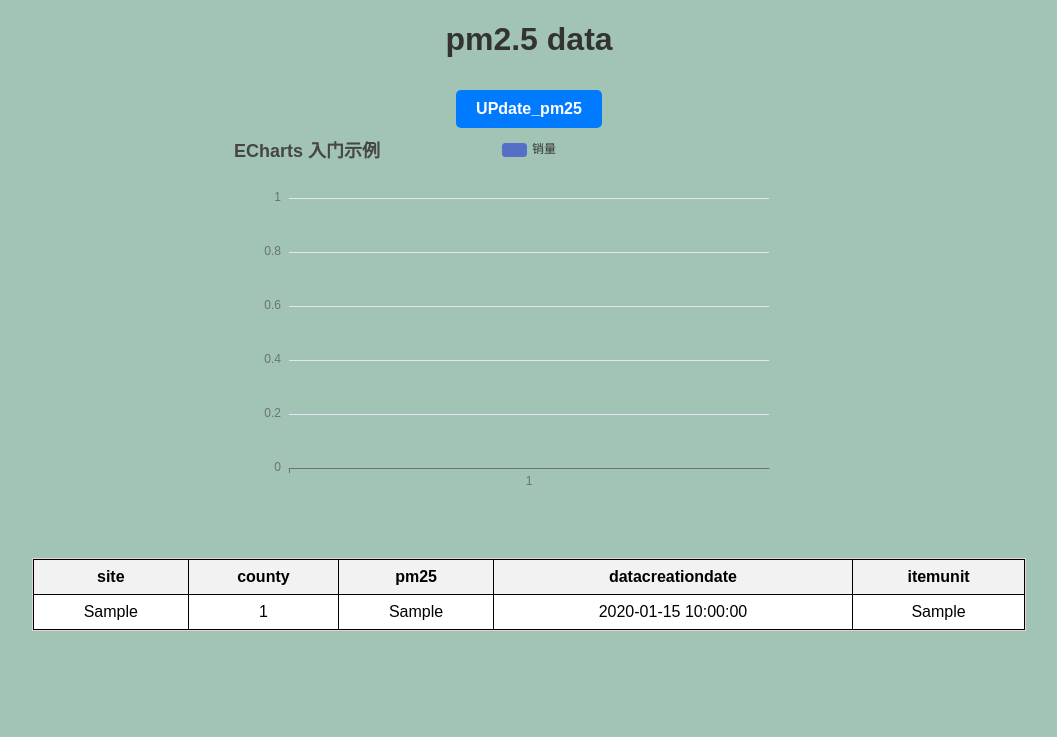
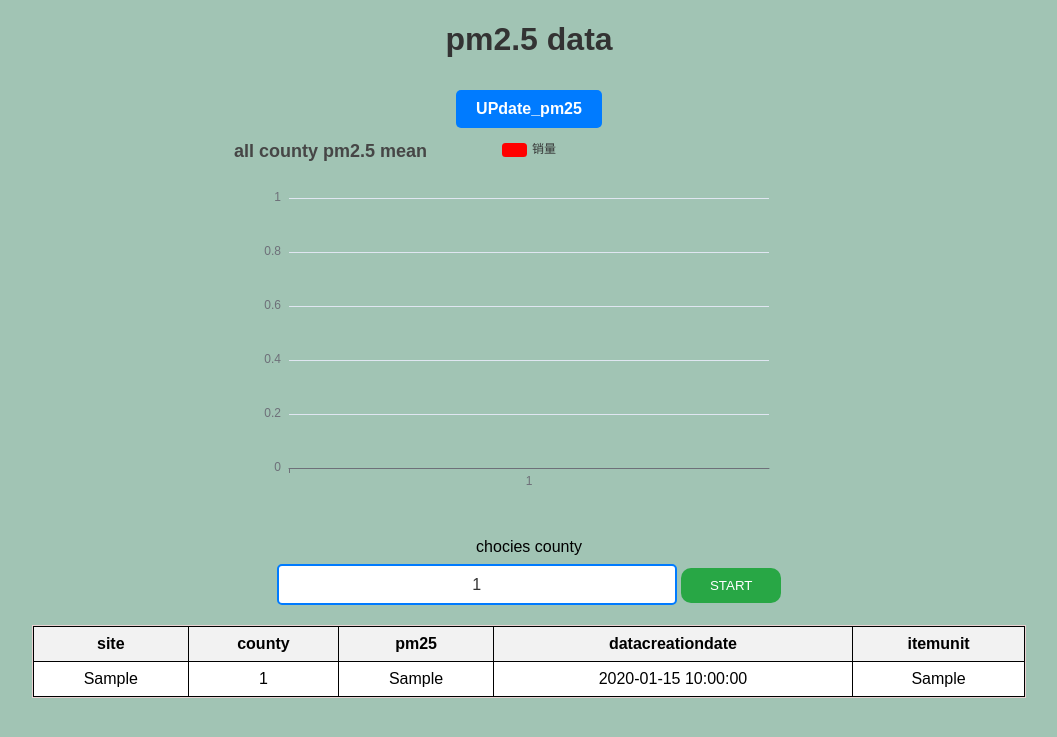
Before and after one commit to dieutoandu/flask_pm25_test2, a Flask app: page /pm25 in a window 1280 px wide. Shown: the top 737 px of the page, without its empty margins (111-1168 px from the left). Run offline with Flask 3, Linux system fonts and the light colour scheme; tables that the repository leaves empty or names only in its code hold one stand-in row (values such as "Sample post"); data that the repository does not hold is empty; some libraries are stand-ins or nearby versions.

Commit message:
09-03 08:52

```diff
--- a/main.py
+++ b/main.py
@@ -64,8 +64,11 @@ def update_data():
 @app.route("/pm25")
 def get_pm25():
     datas = get_mysql_data()
+    countyEl = get_avg_pm25()
+    county = [i[0] for i in countyEl]
     columns = ["site", "county", "pm25", "datacreationdate", "itemunit"]
-    return render_template("pm25.html", content=datas, columns=columns)
+
+    return render_template("pm25.html", content=datas, columns=columns, county=county)
 
 
 @app.route("/bmi/height=<int:h>&weight=<int:w>")
--- a/pm25.py
+++ b/pm25.py
@@ -151,4 +151,4 @@ def get_pm25_by_county(county):
 
 
 if __name__ == "__main__":
-    print(get_pm25_by_county("臺北市"))
+    print(get_avg_pm25())
--- a/templates/pm25.html
+++ b/templates/pm25.html
@@ -46,6 +46,7 @@
       color: white;
       border: none;
       cursor: pointer;
+      border-radius: 10px;
     }
 
     button:hover {
@@ -132,7 +133,24 @@
     a:hover {
       background-color: #0056b3;
     }
+    .custom-select {
+      padding: 10px;
+      border: 2px solid #007bff;
+      border-radius: 5px;
+      background-color: white;
+      font-size: 16px;
+      color: #333;
+      appearance: none; /* Remove default styling in some browsers */
+      -webkit-appearance: none;
+      -moz-appearance: none;
+      width: 400px;
+      text-align: center;
+    }
 
+    .custom-select:focus {
+      border-color: #0056b3;
+      outline: none;
+    }
     </style>
 
     <script src="https://cdn.jsdelivr.net/npm/echarts@6.0.0/dist/echarts.min.js"></script>
@@ -145,6 +163,19 @@
 
     <div id="main" style="width: 600px;height:400px; margin: auto;"></div>
 
+    <div id="main_1" style="width: 600px;height:400px; margin: auto;" hidden></div>
+
+    <label for="countySelect">chocies county</label>
+    <select name="countySelect" id="countySelect" class="custom-select">
+      {% for i in county %}
+      <option value="{{i}}">{{i}}</option>
+      {% endfor %}
+
+
+
+    </select>
+
+    <button id="loadcounty" onclick='drawCountyChart()'>START</button>
 
     <div id="table_con">
         <table border="1">
@@ -170,38 +201,64 @@
         </table>
     </div>
     <script type="text/javascript">
-      var myChart = echarts.init(document.getElementById('main'));
+      const myChart = echarts.init(document.getElementById('main'));
+      const myChart_1 = echarts.init(document.getElementById('main_1'));
+      const countyEl=document.getElementById("main_1")
+      const countySelectEl=document.querySelector('#countySelect')
 
+      drawChart(myChart,'/avg_pm25',"all county pm2.5 mean",'county','pm25','red')
+      // drawChart(myChart_1,'/county_pm25/新北市',"site pm2.5 mean",'site','pm25')
+
+      console.log(countySelectEl);
+
+
+      function drawCountyChart(){
+        let county=countySelectEl.value;
+        countyEl.hidden=false;
+
+        console.log(county);
+        drawChart(myChart_1,`/county_pm25/${county}`,"site pm2.5 mean",'site','pm25','blue')
+
+      }
+
+
+
+
+      function drawChart(chart ,url ,title, xKey ,yKey,color){
         $.ajax(
         {
-        url:'/avg_pm25',
+          url:url,
           type:'GET',
           dataType:"json",
           success:(result) => {
             console.log(result);
             var option = {
             title: {
-            text: 'ECharts 入门示例'
+              text: title
             },
             tooltip: {},
             legend: {
               data: ['销量']
             },
             xAxis: {
-            data: result['county']
+              data: result[xKey]
             },
             yAxis: {},
             series: [
+
               {
+                  itemStyle: {
+              color: color
+            },
                 name: '销量',
                 type: 'bar',
-              data: result['pm25']
+                data: result[yKey]
               }
             ]
         };
 
 
-      myChart.setOption(option);
+        chart.setOption(option);
           },
 
         }
@@ -209,7 +266,7 @@
 
         )
 
-
+      }
 
     </script>
 </body>
```
Also changed, not shown: 1 other file. Lines whose indentation alone changed are shown as unchanged.
